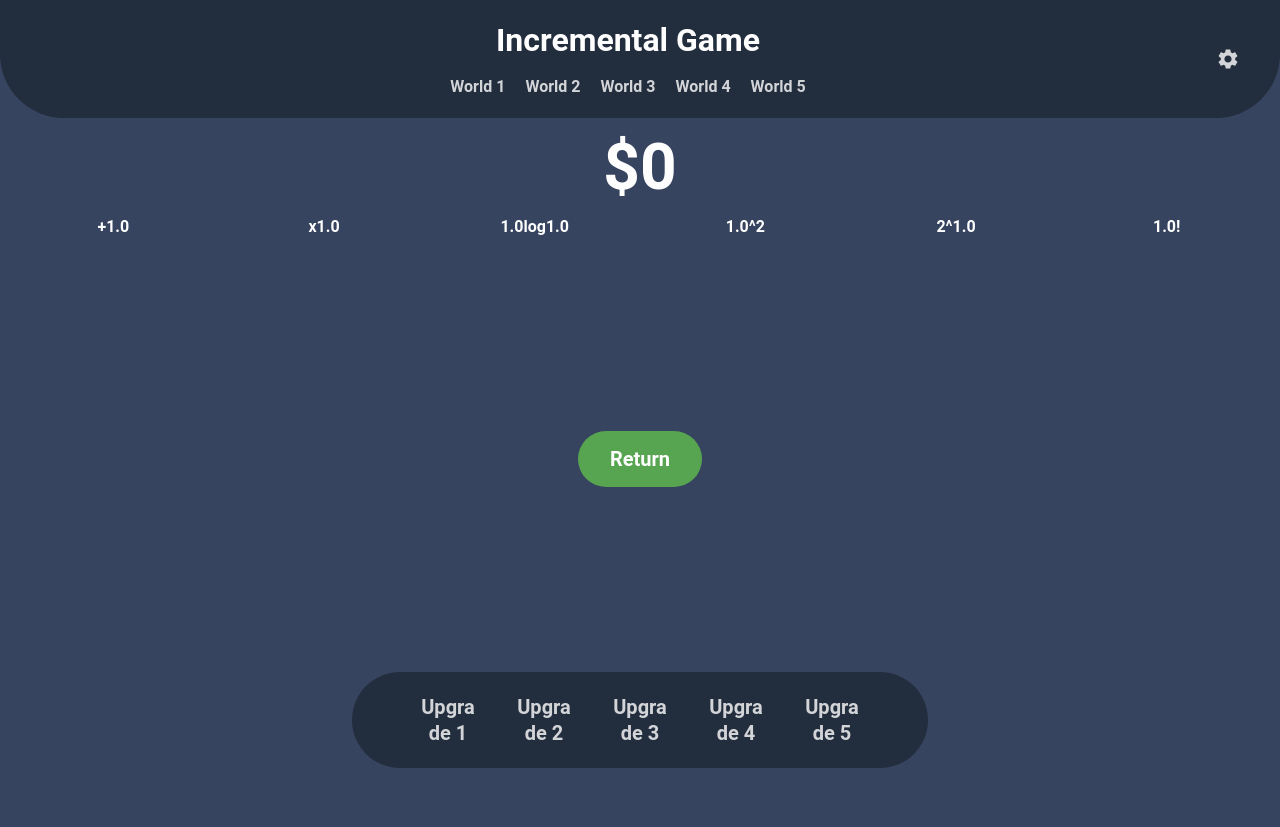
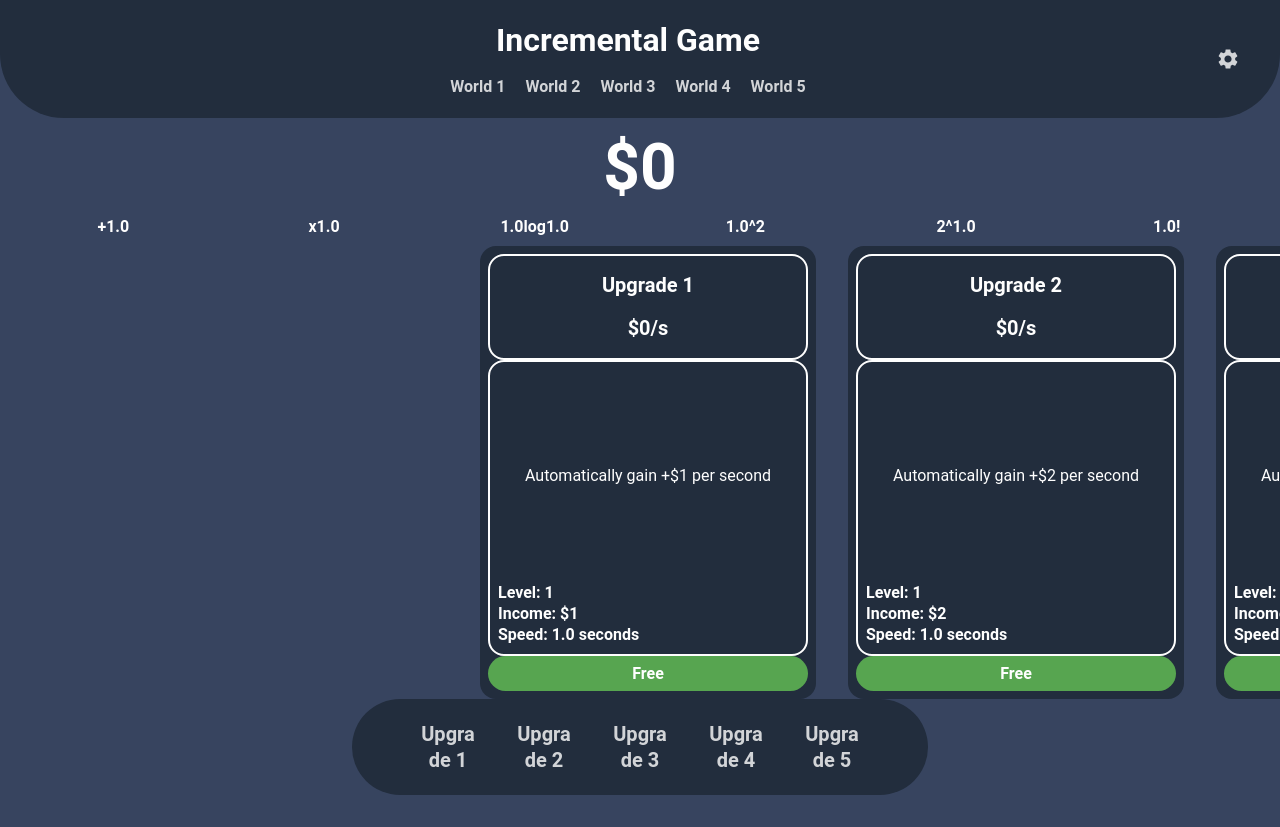
Before and after one commit to BenjBan/incremental-game, a React (Vite) app in the folder frontend/: page /world1 in a window 1280 px wide. Before the commit the page ends 800 px from the top, so only its background shows below. Built offline with nearby package versions, Linux system fonts and the light colour scheme.

Commit message:
feat: add carousel to world1.

```diff
--- /dev/null
+++ b/frontend/src/components/Carousel/Carousel.scss
@@ -0,0 +1,31 @@
+@import '../../global.scss';
+
+.carousel {
+    display: flex;
+    flex-wrap: nowrap;
+    gap: $spacing-md;
+    width: 100vw;
+    overflow-x: auto;
+    touch-action: pan-x;
+
+    padding: 0 calc(50vw - 10rem);
+
+    // Hide scrollbar for Chrome, Safari and Opera
+    &::-webkit-scrollbar {
+        display: none;
+    }
+
+    // Hide scrollbar for IE, Edge and Firefox
+    -ms-overflow-style: none;  /* IE and Edge */
+    scrollbar-width: none;  /* Firefox */
+
+    scroll-snap-type: x mandatory;
+
+    cursor: grab;
+    user-select: none;
+
+    &.is-dragging {
+        cursor: grabbing;
+        scroll-snap-type: none;
+    }
+}
--- /dev/null
+++ b/frontend/src/components/Carousel/Carousel.tsx
@@ -0,0 +1,95 @@
+import { useRef, useState, useEffect, MouseEvent } from 'react'
+import './Carousel.scss'
+import UpgradeCard from '../UpgradeCard/UpgradeCard'
+
+export default function Carousel() {
+    const carouselRef = useRef<HTMLDivElement>(null)
+    const [isDragging, setIsDragging] = useState(false)
+    const [startX, setStartX] = useState(0)
+    const [scrollLeft, setScrollLeft] = useState(0)
+
+    useEffect(() => {
+        const carousel = carouselRef.current
+        if (!carousel) return
+
+        const handleWheel = (e: WheelEvent) => {
+            if (e.deltaY !== 0) {
+                // If vertical scroll is detected, translate it to horizontal scroll
+                // We don't prevent default if it's a trackpad (often deltaX is present)
+                // But for a vertical mouse wheel, deltaX is 0.
+                if (Math.abs(e.deltaY) > Math.abs(e.deltaX)) {
+                    carousel.scrollLeft += e.deltaY
+                    e.preventDefault()
+                }
+            }
+        }
+
+        carousel.addEventListener('wheel', handleWheel, { passive: false })
+
+        return () => {
+            carousel.removeEventListener('wheel', handleWheel)
+        }
+    }, [])
+
+    const handleMouseDown = (e: MouseEvent<HTMLDivElement>) => {
+        if (!carouselRef.current) return
+        setIsDragging(true)
+        setStartX(e.pageX - carouselRef.current.offsetLeft)
+        setScrollLeft(carouselRef.current.scrollLeft)
+    }
+
+    const handleMouseLeave = () => {
+        setIsDragging(false)
+    }
+
+    const handleMouseUp = () => {
+        setIsDragging(false)
+    }
+
+    const handleMouseMove = (e: MouseEvent<HTMLDivElement>) => {
+        if (!isDragging || !carouselRef.current) return
+        e.preventDefault()
+        const x = e.pageX - carouselRef.current.offsetLeft
+        const walk = (x - startX) * 2 // Scroll-fast multiplier
+        carouselRef.current.scrollLeft = scrollLeft - walk
+    }
+
+    return (
+        <div
+            className={`carousel ${isDragging ? 'is-dragging' : ''}`}
+            ref={carouselRef}
+            onMouseDown={handleMouseDown}
+            onMouseLeave={handleMouseLeave}
+            onMouseUp={handleMouseUp}
+            onMouseMove={handleMouseMove}
+        >
+            <UpgradeCard title="Upgrade 1" money={0}
+            description="Automatically gain +$1 per second"
+            level={1} income={1} speed={1} cost="Free"/>
+
+            <UpgradeCard title="Upgrade 2" money={0}
+            description="Automatically gain +$2 per second"
+            level={1} income={2} speed={1} cost="Free"/>
+
+            <UpgradeCard title="Upgrade 3" money={0}
+            description="Automatically gain +$3 per second"
+            level={1} income={3} speed={1} cost="Free"/>
+
+            <UpgradeCard title="Upgrade 4" money={0}
+            description="Automatically gain +$4 per second"
+            level={1} income={4} speed={1} cost="Free"/>
+
+            <UpgradeCard title="Upgrade 5" money={0}
+            description="Automatically gain +$5 per second"
+            level={1} income={5} speed={1} cost="Free"/>
+
+            <UpgradeCard title="Upgrade 6" money={0}
+            description="Automatically gain +$6 per second"
+            level={1} income={6} speed={1} cost="Free"/>
+
+            <UpgradeCard title="Upgrade 7" money={0}
+            description="Automatically gain +$7 per second"
+            level={1} income={7} speed={1} cost="Free"/>
+        </div>
+    )
+}
--- a/frontend/src/components/TopNavBar/TopNavBar.scss
+++ b/frontend/src/components/TopNavBar/TopNavBar.scss
@@ -6,7 +6,7 @@
     padding: 1.25rem 2.5rem;
     color: $color-text;
     width: 100%;
-    border-radius: 0 0 $border-radius $border-radius;
+    border-radius: 0 0 $border-radius-lg $border-radius-lg;
 }
 
 .nav-content {
--- /dev/null
+++ b/frontend/src/components/UpgradeCard/UpgradeCard.scss
@@ -0,0 +1,57 @@
+@import '../../global.scss';
+
+.upgrade-card {
+    display: flex;
+    flex-direction: column;
+    background-color: $color-primary;
+    border-radius: $border-radius;
+    padding: $spacing-xs;
+
+    .header {
+        width: 20rem;
+        height: 6.625rem;
+        border: $border-weight solid $color-text;
+        border-radius: $border-radius;
+        display: grid;
+        grid-template-rows: auto;
+        align-items: center;
+        padding: $spacing-xs;
+
+        p {
+            @include flex-center;
+        }
+    }
+
+    .details {
+        border: $border-weight solid $color-text;
+        border-radius: $border-radius;
+        height: 18.5rem; //245px
+        padding: $spacing-xs;
+        font-size: $font-size-small;
+
+        display: grid;
+        grid-template-rows: 1fr auto;
+
+        .description {
+            font-size: $font-size-small;
+            font-weight: normal;
+
+            @include flex-center;
+        }
+
+        .stats {
+            display: flex;
+            flex-direction: column;
+            justify-content: end;
+        }
+    }
+
+    button {
+        @include button-base;
+        background-color: $color-valid;
+        border-radius: $border-radius-max;
+        // 35px height
+        padding: 0.5rem 0;
+        font-size: $font-size-small;
+    }
+}
--- /dev/null
+++ b/frontend/src/components/UpgradeCard/UpgradeCard.tsx
@@ -0,0 +1,41 @@
+import './UpgradeCard.scss'
+
+type UpgradeCardProps = {
+    title?: string;
+    money?: number;
+    description?: string;
+    level?: number;
+    income?: number;
+    speed?: number;
+    cost?: string;
+}
+
+export default function UpgradeCard({
+    title = 'Title',
+    money = 0,
+    description = '',
+    level = 0,
+    income = 0,
+    speed = 1.0,
+    cost = 'Free'
+}: UpgradeCardProps) {
+    return (
+        <div className="upgrade-card">
+            <div className="header">
+                <p className="title">{title}</p>
+                <p className="money">${money}/s</p>
+            </div>
+            <div className="details">
+                <div className="description">
+                    <p>{description}</p>
+                </div>
+                <div className="stats">
+                    <p className="level">Level: {level}</p>
+                    <p className="income">Income: ${income}</p>
+                    <p className="speed">Speed: {speed.toFixed(1)} seconds</p>
+                </div>
+            </div>
+            <button className="cost">{cost}</button>
+        </div>
+    )
+}
--- a/frontend/src/global.scss
+++ b/frontend/src/global.scss
@@ -30,8 +30,12 @@ $spacing-md: 2rem;     // 32px
 $spacing-lg: 4rem;     // 64px
 
 // Border Radius (using rem for scalability)
-$border-radius: 4rem;      // 64px
+$border-radius: 1rem;      // 16px
+$border-radius-lg: 4rem;      // 64px
 $border-radius-max: 999px;
+
+// Border weights
+$border-weight: 2px;
 
 // Transitions
 $transition-fast: 0.15s ease;
--- a/frontend/src/pages/World1/World1.tsx
+++ b/frontend/src/pages/World1/World1.tsx
@@ -1,7 +1,9 @@
 import { useNavigate } from 'react-router-dom'
 import TopNavBar from '../../components/TopNavBar/TopNavBar'
 import StatDisplay from '../../components/StatDisplay/StatDisplay'
+import Carousel from '../../components/Carousel/Carousel'
 import BottomNavBar from '../../components/BottomNavBar/BottomNavBar'
+
 import './World1.scss'
 
 export default function World1() {
@@ -20,10 +22,7 @@ export default function World1() {
                 <StatDisplay />
             </div>
             <div className="content">
-                {/* temporary button for testing */}
-                <div style={{ padding: '20px', textAlign: 'center' }}>
-                    <button onClick={back} className="play-button">Return</button>
-                </div>
+                <Carousel />
             </div>
             <footer>
                 <BottomNavBar />
```
